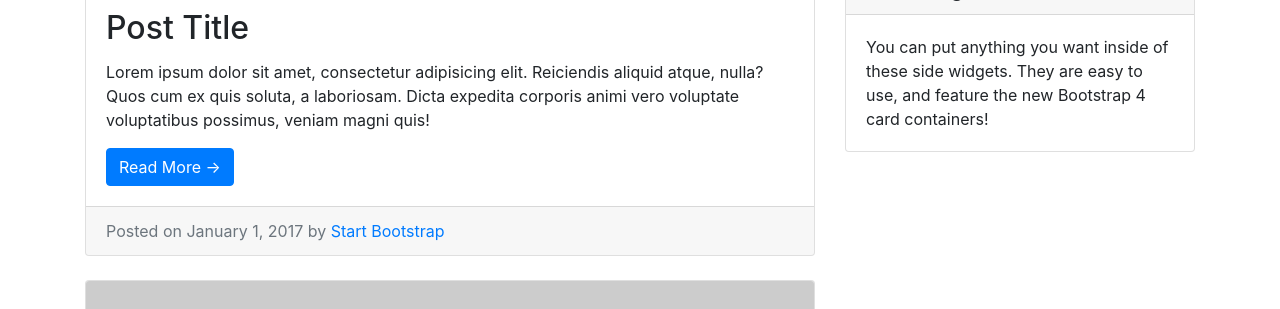
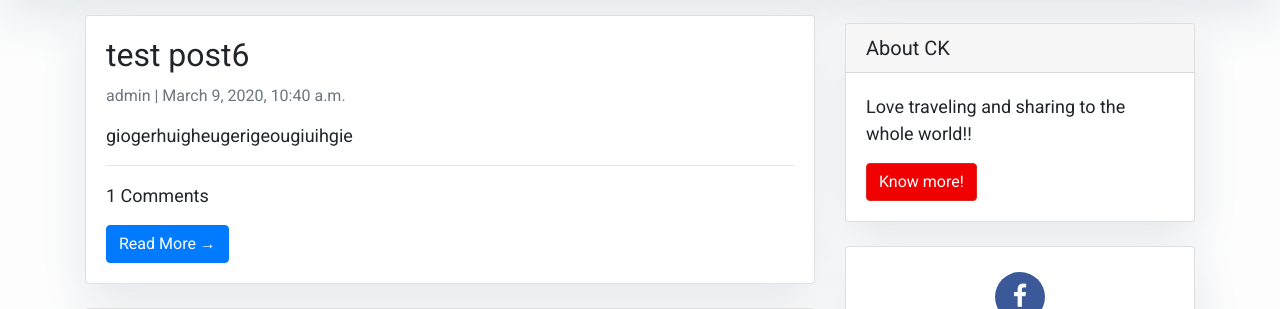
Before and after one commit to Hugoyu-ops/Blog_app, a Django app: template templates/home.html in a window 1280 px wide. Shown: the part 455-764 px from the top of the page. Run offline with Django 3.2, Linux system fonts and the light colour scheme; the template is opened without the code that fills it: values that come from a table or form of the project are taken from there, others are empty; data comes from the database, SQL or seed files in the repository; grey boxes labelled with a size stand in for pictures from a placeholder-image service; some libraries are stand-ins or nearby versions.

Commit message:
make it better

```diff
--- a/post/urls.py
+++ b/post/urls.py
@@ -2,7 +2,7 @@ from django.urls import path
 from . import views
 
 urlpatterns = [
-    path('', views.PostList.as_view(), name='index'),
+    path('', views.PostList.as_view(), name='home'),
     path('all_post/', views.AllList.as_view(), name='all_post'),
     path('about/', views.about, name='about'),
     path('contact/', views.contact, name='contact'),
--- a/post/views.py
+++ b/post/views.py
@@ -6,7 +6,7 @@ from .forms import CommentForm
 # Create your views here.
 class PostList(generic.ListView):
     queryset = Post.objects.filter(status=1).order_by('-created_on')[:3]
-    template_name = 'index.html'
+    template_name = 'home.html'
 
 def about(request):
     return render(request, 'about.html')
--- a/templates/base.html
+++ b/templates/base.html
@@ -44,7 +44,7 @@
         <!-- Navigation -->
         <nav class="navbar fixed-top navbar-expand-lg navbar-dark bg-dark shadow" id="mainNav">
             <div class="container-fluid">
-                <a class="navbar-brand text-white" href="{% url 'index' %}">CK Blog</a>
+                <a class="navbar-brand text-white" href="{% url 'home' %}">CK Blog</a>
                 <button class="navbar-toggler navbar-toggler-right" type="button" data-toggle="collapse" data-target="#navbarResponsive"
                     aria-controls="navbarResponsive" aria-expanded="false" aria-label="Toggle navigation">
                     <span class="navbar-toggler-icon"></span>
--- a/templates/home.html
+++ b/templates/home.html
@@ -1,200 +1,66 @@
-{% load static %}
+{% extends "base.html" %}
+{% block content %}
+<style>
+    body {
+        font-family: "Roboto", sans-serif;
+        font-size: 18px;
+        background-color: #fdfdfd;
+    }
 
-<!DOCTYPE html>
-<html lang="en">
+    .head_text {
+        color: white;
 
-<head>
+    }
 
-  <meta charset="utf-8">
-  <meta name="viewport" content="width=device-width, initial-scale=1, shrink-to-fit=no">
-  <meta name="description" content="">
-  <meta name="author" content="">
+    .card {
+        box-shadow: 0 16px 48px #E3E7EB;
+    }
 
-  <title>Blog Home - Start Bootstrap Template</title>
+    p img{
+        width: auto;
+        height: auto;
+        max-width: 100%;
+        display: block;
+    }
+    #allpost{
+        float: right;
+    }
+</style>
 
-  <!-- Bootstrap core CSS -->
-    <link href="{% static 'blogpost/vendor/bootstrap/css/bootstrap.min.css' %}" rel="stylesheet">
-
-  <!-- Custom styles for this template -->
-  <link href="{% static 'blogpost/css/blog-home.css' %}" rel="stylesheet">
-
-</head>
-
-<body>
-
-  <!-- Navigation -->
-  <nav class="navbar navbar-expand-lg navbar-dark bg-dark fixed-top">
+<header class="masthead">
+    <div class="overlay"></div>
     <div class="container">
-      <a class="navbar-brand" href="#">Start Bootstrap</a>
-      <button class="navbar-toggler" type="button" data-toggle="collapse" data-target="#navbarResponsive" aria-controls="navbarResponsive" aria-expanded="false" aria-label="Toggle navigation">
-        <span class="navbar-toggler-icon"></span>
-      </button>
-      <div class="collapse navbar-collapse" id="navbarResponsive">
-        <ul class="navbar-nav ml-auto">
-          <li class="nav-item active">
-            <a class="nav-link" href="#">Home
-              <span class="sr-only">(current)</span>
-            </a>
-          </li>
-          <li class="nav-item">
-            <a class="nav-link" href="#">About</a>
-          </li>
-          <li class="nav-item">
-            <a class="nav-link" href="#">Services</a>
-          </li>
-          <li class="nav-item">
-            <a class="nav-link" href="#">Contact</a>
-          </li>
-        </ul>
-      </div>
-    </div>
-  </nav>
-
-  <!-- Page Content -->
-  <div class="container">
-
         <div class="row">
-
-      <!-- Blog Entries Column -->
-      <div class="col-md-8">
-
-        <h1 class="my-4">Page Heading
-          <small>Secondary Text</small>
-        </h1>
-
-        <!-- Blog Post -->
-        <div class="card mb-4">
-          <img class="card-img-top" src="http://placehold.it/750x300" alt="Card image cap">
-          <div class="card-body">
-            <h2 class="card-title">Post Title</h2>
-            <p class="card-text">Lorem ipsum dolor sit amet, consectetur adipisicing elit. Reiciendis aliquid atque, nulla? Quos cum ex quis soluta, a laboriosam. Dicta expedita corporis animi vero voluptate voluptatibus possimus, veniam magni quis!</p>
-            <a href="#" class="btn btn-primary">Read More &rarr;</a>
-          </div>
-          <div class="card-footer text-muted">
-            Posted on January 1, 2017 by
-            <a href="#">Start Bootstrap</a>
-          </div>
-        </div>
-
-        <!-- Blog Post -->
-        <div class="card mb-4">
-          <img class="card-img-top" src="http://placehold.it/750x300" alt="Card image cap">
-          <div class="card-body">
-            <h2 class="card-title">Post Title</h2>
-            <p class="card-text">Lorem ipsum dolor sit amet, consectetur adipisicing elit. Reiciendis aliquid atque, nulla? Quos cum ex quis soluta, a laboriosam. Dicta expedita corporis animi vero voluptate voluptatibus possimus, veniam magni quis!</p>
-            <a href="#" class="btn btn-primary">Read More &rarr;</a>
-          </div>
-          <div class="card-footer text-muted">
-            Posted on January 1, 2017 by
-            <a href="#">Start Bootstrap</a>
-          </div>
-        </div>
-
-        <!-- Blog Post -->
-        <div class="card mb-4">
-          <img class="card-img-top" src="http://placehold.it/750x300" alt="Card image cap">
-          <div class="card-body">
-            <h2 class="card-title">Post Title</h2>
-            <p class="card-text">Lorem ipsum dolor sit amet, consectetur adipisicing elit. Reiciendis aliquid atque, nulla? Quos cum ex quis soluta, a laboriosam. Dicta expedita corporis animi vero voluptate voluptatibus possimus, veniam magni quis!</p>
-            <a href="#" class="btn btn-primary">Read More &rarr;</a>
-          </div>
-          <div class="card-footer text-muted">
-            Posted on January 1, 2017 by
-            <a href="#">Start Bootstrap</a>
-          </div>
-        </div>
-
-        <!-- Pagination -->
-        <ul class="pagination justify-content-center mb-4">
-          <li class="page-item">
-            <a class="page-link" href="#">&larr; Older</a>
-          </li>
-          <li class="page-item disabled">
-            <a class="page-link" href="#">Newer &rarr;</a>
-          </li>
-        </ul>
-
-      </div>
-
-      <!-- Sidebar Widgets Column -->
-      <div class="col-md-4">
-
-        <!-- Search Widget -->
-        <div class="card my-4">
-          <h5 class="card-header">Search</h5>
-          <div class="card-body">
-            <div class="input-group">
-              <input type="text" class="form-control" placeholder="Search for...">
-              <span class="input-group-btn">
-                <button class="btn btn-secondary" type="button">Go!</button>
-              </span>
-            </div>
-          </div>
-        </div>
-
-        <!-- Categories Widget -->
-        <div class="card my-4">
-          <h5 class="card-header">Categories</h5>
-          <div class="card-body">
-            <div class="row">
-              <div class="col-lg-6">
-                <ul class="list-unstyled mb-0">
-                  <li>
-                    <a href="#">Web Design</a>
-                  </li>
-                  <li>
-                    <a href="#">HTML</a>
-                  </li>
-                  <li>
-                    <a href="#">Freebies</a>
-                  </li>
-                </ul>
-              </div>
-              <div class="col-lg-6">
-                <ul class="list-unstyled mb-0">
-                  <li>
-                    <a href="#">JavaScript</a>
-                  </li>
-                  <li>
-                    <a href="#">CSS</a>
-                  </li>
-                  <li>
-                    <a href="#">Tutorials</a>
-                  </li>
-                </ul>
+            <div class=" col-md-8 col-md-10 mx-auto">
+                <div class="site-heading">
+                    <h3 class=" site-heading my-4 mt-3 text-white"> Welcome to my awesome Blog </h3>
+                    <p class="text-light">We Love Share As much as you do..! &nbsp
+                    </p>
                 </div>
             </div>
         </div>
     </div>
+</header>
+<div class="container">
 
-        <!-- Side Widget -->
-        <div class="card my-4">
-          <h5 class="card-header">Side Widget</h5>
+    <div class="row">
+        <!-- Blog Entries Column -->
+        <div class="col-md-8 mt-3 left">
+            {% for post in post_list %}
+            <div class="card mb-4">
                 <div class="card-body">
-            You can put anything you want inside of these side widgets. They are easy to use, and feature the new Bootstrap 4 card containers!
+                    <h2 class="card-title">{{ post.title }}</h2>
+                    <p class="card-text text-muted h6">{{ post.author }} | {{ post.created_on}} </p>
+                    <p class="card-text">{{post.body|safe|slice:':200' }}</p>
+                    <hr>
+                    <p class="card-text" id="comment">{{post.comments.count }} Comments</p>
+                    <a href="{% url 'post_detail' post.slug  %}" class="btn btn-primary">Read More &rarr;</a>
                 </div>
             </div>
-
+            {% endfor %}
+            <a class="btn btn-primary" href="{% url 'all_post' %}" id="allpost">View all posts</a>
         </div>
-
+        {% block sidebar %} {% include 'sidebar.html' %} {% endblock sidebar %}
     </div>
-    <!-- /.row -->
-
 </div>
-  <!-- /.container -->
-
-  <!-- Footer -->
-  <footer class="py-5 bg-dark">
-    <div class="container">
-      <p class="m-0 text-center text-white">Copyright &copy; Your Website 2019</p>
-    </div>
-    <!-- /.container -->
-  </footer>
-
-  <!-- Bootstrap core JavaScript -->
-  <script src="{% static 'blogpost/vendor/jquery/jquery.min.js' %}"></script>
-  <script src="{% static 'blogpost/vendor/bootstrap/js/bootstrap.bundle.min.js' %}"></script>
-
-</body>
-
-</html>
+{%endblock%}
```
Also changed, not shown: templates/index.html (deleted, +0 -66 lines). Lines whose indentation alone changed are shown as unchanged.
